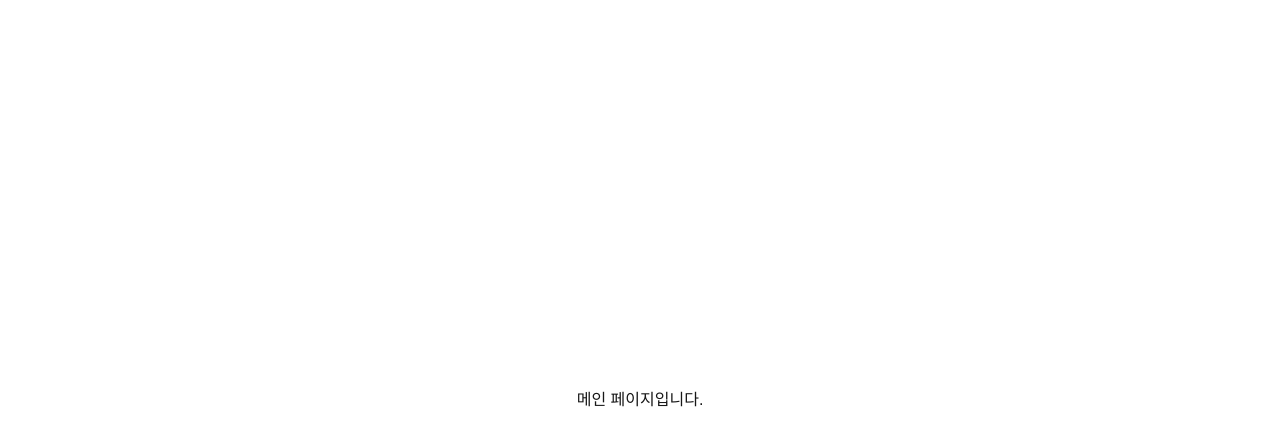
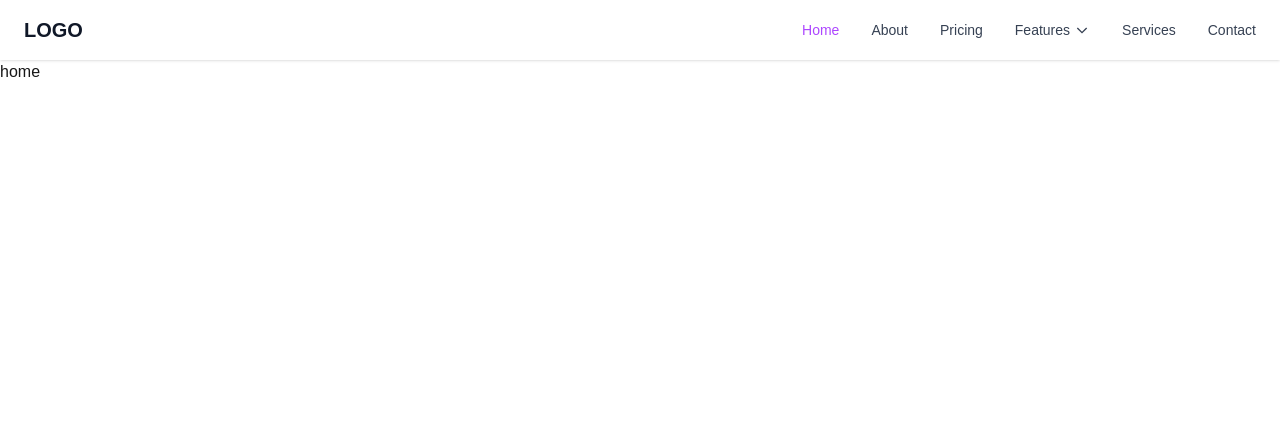
Before and after one commit to KMU-MIS-BALJAGUK/homework_9, a Next.js app: page / in a window 1280 px wide. Shown: the top 446 px of the page. Built offline with nearby package versions, Linux system fonts and the light colour scheme.

Commit message:
feat: pricing 버그 수정 및 pricing 헤더 추가

```diff
--- a/app/page.js
+++ b/app/page.js
@@ -1,19 +1,9 @@
 'use client';
-
-import Image from 'next/image';
-
-export default function Home() {
-  return (
-    <div className="flex justify-center h-screen items-center">
-      메인 페이지입니다.
-    </div>
-  );
-}
 
 import { useState } from 'react';
 import Header from './components/Header';
 
-export function home() {
+export default function home() {
   const [isOpen, setIsOpen] = useState(false);
 
   return (
--- a/app/pricing/page.js
+++ b/app/pricing/page.js
@@ -1,5 +1,5 @@
 'use client';
-
+import Header from '../components/Header';
 import React, { useState } from 'react';
 import { Button2 } from '../components/Button.js';
 export default function PricingPage() {
@@ -12,7 +12,7 @@ export default function PricingPage() {
 
   return (
     <main>
-      {/* 헤더 부분 */}
+      <Header />
       <section className="bg-[#ffffff] py-8 text-center">
         <div className="container mx-auto rounded-lg  pt-10 pb-10  bg-[#f7f3f9] ">
           <div className="container mx-auto px-5 max-w-7xl gap-4 mb-24">
```
